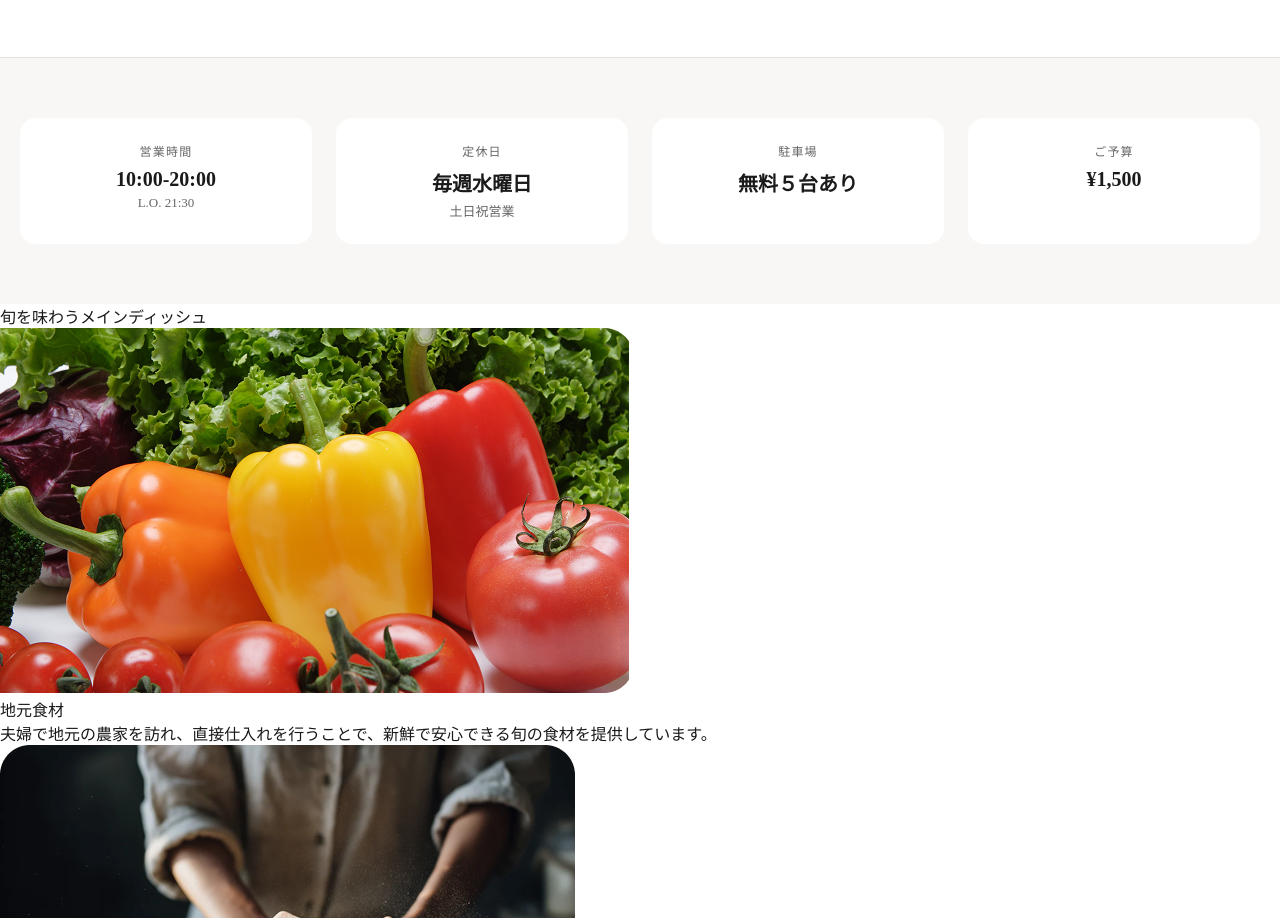
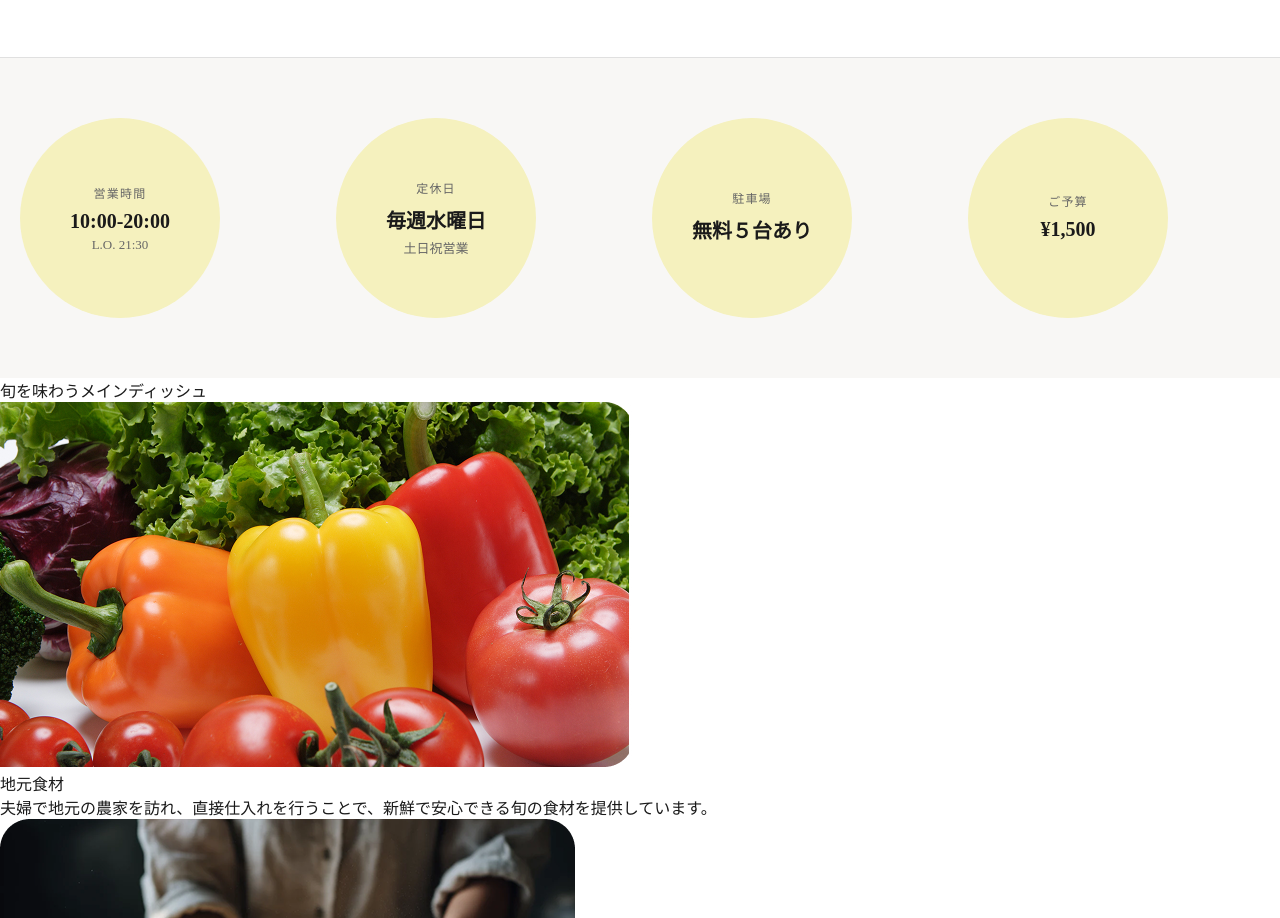
Before and after one commit to tamarnie/my-microcms-app, a website: page index.html in a window 1280 px wide. Shown: the part 1099-2017 px from the top of the page. Drawn offline with nearby package versions, Linux system fonts and the light colour scheme; no server answers; a web font is replaced by a local one.

Commit message:
style: クイックカードを円形デザインに変更

```diff
--- a/public/assets/css/style.css
+++ b/public/assets/css/style.css
@@ -584,29 +584,23 @@ h6 {
 }
 
 .quick-card {
-    background: white;
-    border-radius: 16px;
-    padding: 24px;
+    background: var(--gray-color1);
+    border-radius: 50%;
+    padding: 30px;
     text-align: center;
-    transition: all 0.3s cubic-bezier(0.4, 0, 0.2, 1);
-    position: relative;
+    transition: all 0.3s;
+    cursor: pointer;
+    width: 200px;
+    height: 200px;
+    display: flex;
+    flex-direction: column;
+    align-items: center;
+    justify-content: center;
 }
 
 .quick-card:hover {
     transform: translateY(-4px);
     box-shadow: 0 12px 24px rgba(0, 0, 0, 0.08);
-}
-
-.quick-icon {
-    width: 48px;
-    height: 48px;
-    background: var(--light-gray);
-    border-radius: 50%;
-    display: flex;
-    align-items: center;
-    justify-content: center;
-    margin: 0 auto 16px;
-    font-size: 24px;
 }
 
 .quick-label {
```
